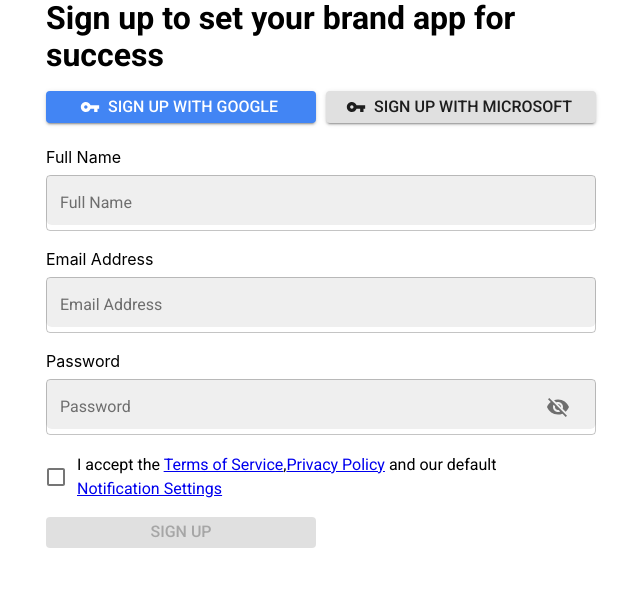
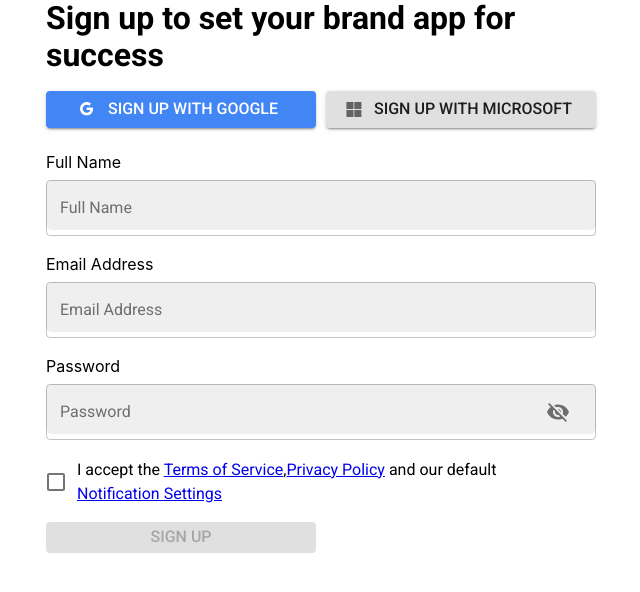
Before and after one commit to Ruslana-Logosha/Task-1, a React (Create React App) app: page /sign-up in a window 1280 px wide. Shown: the top 592 px of the page, without its empty margins (319-959 px from the left). Built offline with nearby package versions, Linux system fonts and the light colour scheme.

Commit message:
adds Icons to buttons

```diff
--- /dev/null
+++ b/src/components/SignUp/SVGIcons.js
@@ -0,0 +1,24 @@
+import React from 'react';
+import SvgIcon from '@material-ui/core/SvgIcon';
+
+export function SVGIconGoogle() {
+  return (
+    <SvgIcon>
+      <path
+        d="M0.851201 4.408C2.20868 1.70489 4.97517 -0.000952543 8 3.99053e-07C10.156 3.99053e-07 11.9672 0.792 13.352 2.084L11.0584 4.3784C10.2288 3.5856 9.1744 3.1816 8 3.1816C5.916 3.1816 4.152 4.5896 3.524 6.48C3.364 6.96 3.2728 7.472 3.2728 8C3.2728 8.528 3.364 9.04 3.524 9.52C4.1528 11.4112 5.916 12.8184 8 12.8184C9.076 12.8184 9.992 12.5344 10.7088 12.0544C11.5485 11.5015 12.1255 10.6291 12.3056 9.64H8V6.5456H15.5344C15.6288 7.0688 15.68 7.6144 15.68 8.1816C15.68 10.6184 14.808 12.6696 13.2944 14.0616C11.9712 15.284 10.16 16 8 16C5.87801 16.0008 3.84268 15.1583 2.34221 13.6578C0.841733 12.1573 -0.000848665 10.122 6.41441e-07 8C6.41441e-07 6.7088 0.308801 5.488 0.851201 4.408Z"
+        fill="white"
+      />
+    </SvgIcon>
+  );
+}
+
+export function SVGIconMicrosoft() {
+  return (
+    <SvgIcon>
+      <path
+        d="M9 0V8.5H0.5V0H9ZM9 18H0.5V9.5H9V18ZM10 0H18.5V8.5H10V0ZM18.5 9.5V18H10V9.5H18.5Z"
+        fill="#636363"
+      />
+    </SvgIcon>
+  );
+}
--- a/src/components/SignUp/SignUpButtons.js
+++ b/src/components/SignUp/SignUpButtons.js
@@ -3,12 +3,16 @@
 import { makeStyles } from '@material-ui/core/styles';
 import Button from '@material-ui/core/Button';
 import VpnKeySharpIcon from '@material-ui/icons/VpnKeySharp';
+import { SVGIconGoogle, SVGIconMicrosoft } from './SVGIcons';
 
 const useStyles = makeStyles(theme => ({
   containedSizeLarge: {
     marginBottom: theme.spacing(2),
     width: '270px',
     heigth: '50px',
+    '& .MuiSvgIcon-root': {
+      marginTop: '5px',
+    },
   },
   label: {
     fontSize: '16px',
@@ -23,7 +27,7 @@
   return (
     <Box display="flex" flexDirection="row" justifyContent="space-between">
       <Button
-        startIcon={<VpnKeySharpIcon />}
+        startIcon={<SVGIconGoogle />}
         className={styles.containedSizeLarge}
         variant="contained"
         color="secondary"
@@ -31,7 +35,7 @@
         <span className={styles.label}> Sign up with Google</span>
       </Button>
       <Button
-        startIcon={<VpnKeySharpIcon />}
+        startIcon={<SVGIconMicrosoft />}
         className={styles.containedSizeLarge}
         variant="contained"
         color="default"
```
Also changed, not shown: src/images/google.svg (added), src/images/microsoft.svg (added).
